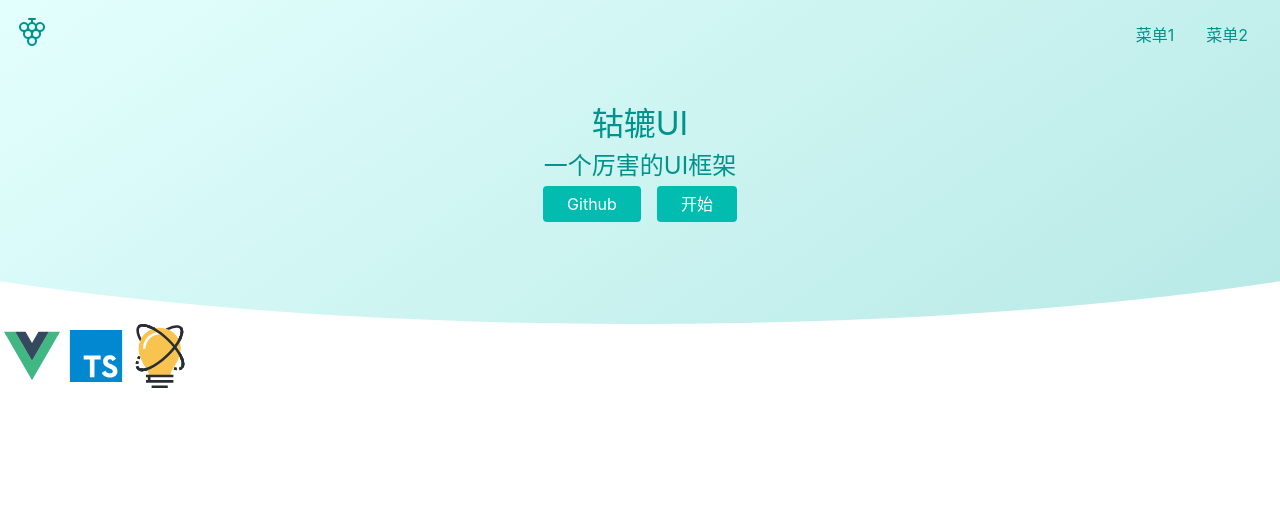
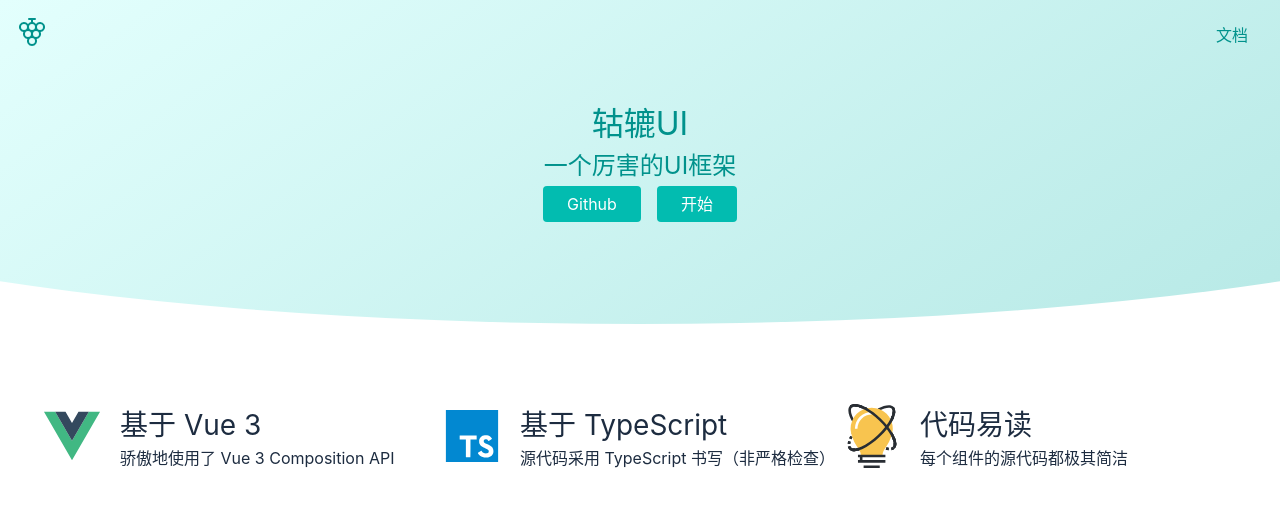
Before and after one commit to HHuangYQ/vue3-ui-Component-library, a Vue app: page / in a window 1280 px wide. Shown: the top 506 px of the page. Built offline with nearby package versions, Linux system fonts and the light colour scheme.

Commit message:
更新切换按钮的样式

```diff
--- a/src/components/Topnav.vue
+++ b/src/components/Topnav.vue
@@ -4,10 +4,12 @@
       <Grape class="grapes"/>
     </div>
     <ul class="menu">
-      <li>菜单1</li>
-      <li>菜单2</li>
+      <li>
+      <router-link to="/doc">文档</router-link>
+    </li>
     </ul>
-    <Menu class="toggleAside" @click="toggleMenu"/>
+    <Menu  v-if="toggleMenuButtonVisible" class="toggleAside" @click="toggleMenu"/>
+
   </div>
 
 
@@ -17,6 +19,12 @@
 
 
 export default {
+  props:{
+    toggleMenuButtonVisible:{
+      type:Boolean,
+      default:false
+    }
+  },
   setup() {
     const menuVisible = inject<Ref<boolean>>
       ('menuVisible')
@@ -59,10 +67,10 @@
 
     >li {
       margin: 0 1em;
+
     }
   }
-
- > .toggleAside{
+  .toggleAside{
       position: absolute;
       top: 25px;
       left: 15px;
@@ -71,7 +79,7 @@
       margin-right: 8px;
       display: none;
       transform: translateY(-10%);
-    }
+ }
 
   @media(max-width:500px) {
     >.menu {
--- a/src/views/Doc.vue
+++ b/src/views/Doc.vue
@@ -1,6 +1,6 @@
 <template>
     <div class="layout">
-        <Topnav class="nav"/>
+        <Topnav toggleMenuButtonVisible class="nav"/>
         <div class="content">
             <aside v-if="menuVisible">
                 <h2>组件列表</h2>
--- a/src/views/Home.vue
+++ b/src/views/Home.vue
@@ -12,15 +12,30 @@
       </div>
     </div>
     <div class="features">
-      <svg class="icon">
+       <ul>
+      <li>
+        <svg>
           <use xlink:href="#icon-Vue"></use>
         </svg>
-      <svg class="icon">
+        <h3>基于 Vue 3</h3>
+        <p>骄傲地使用了 Vue 3 Composition API</p>
+      </li>
+      <li>
+        <svg>
           <use xlink:href="#icon-ts"></use>
         </svg>
-      <svg class="icon">
+        <h3>基于 TypeScript </h3>
+        <p>源代码采用 TypeScript 书写（非严格检查）</p>
+      </li>
+      <li>
+        <svg>
           <use xlink:href="#icon-dengpao"></use>
         </svg>
+        <h3>代码易读</h3>
+        <p>每个组件的源代码都极其简洁</p>
+      </li>
+    </ul>
+
     </div>
 
   </div>
@@ -39,14 +54,55 @@
 .topnavAndBanner {
   background: linear-gradient(145deg, rgba(227, 255, 253, 1) 0%,
       rgba(183, 233, 230, 1) 100%);
-      clip-path:ellipse(80% 60% at 50% 40%)
+  clip-path: ellipse(80% 60% at 50% 40%)
 }
-.features{
-  > svg{
+
+.features {
+  margin: 64px auto;
+  width: 400px;
+
+  @media (min-width: 800px) {
+    width: 800px;
+  }
+
+  @media (min-width: 1200px) {
+    width: 1200px;
+  }
+
+  >ul {
+    display: flex;
+    flex-wrap: wrap;
+
+    >li {
+      width: 400px;
+      margin: 16px 0;
+      display: grid;
+      justify-content: start;
+      align-content: space-between;
+      grid-template-areas:
+        "icon title"
+        "icon text";
+      grid-template-columns: 80px auto;
+      grid-template-rows: 1fr auto;
+
+      >svg {
+        grid-area: icon;
         width: 64px;
         height: 64px;
       }
+
+      >h3 {
+        grid-area: title;
+        font-size: 28px;
       }
+
+      >p {
+        grid-area: text
+      }
+    }
+  }
+}
+
 .banner {
   color: $color;
   padding: 100px 0;
```
Lines whose indentation alone changed are shown as unchanged.
